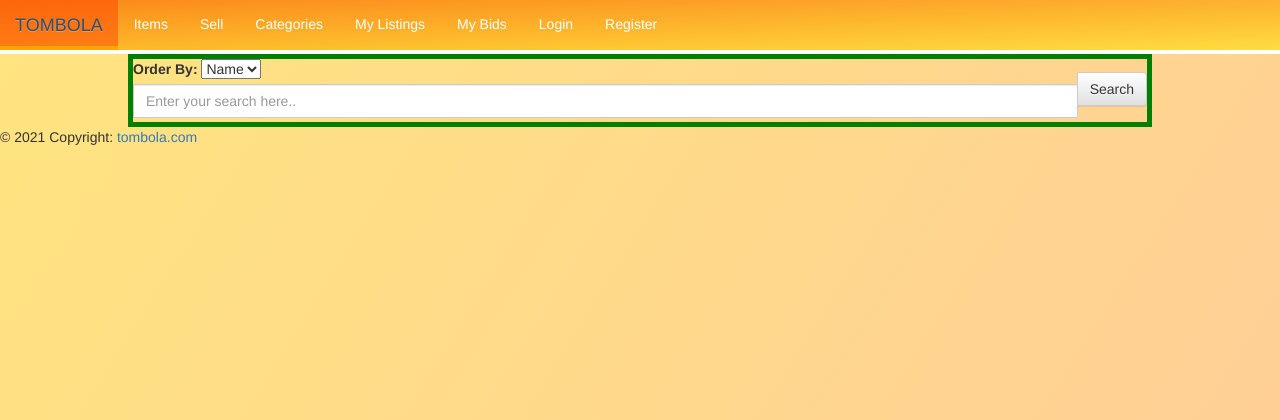
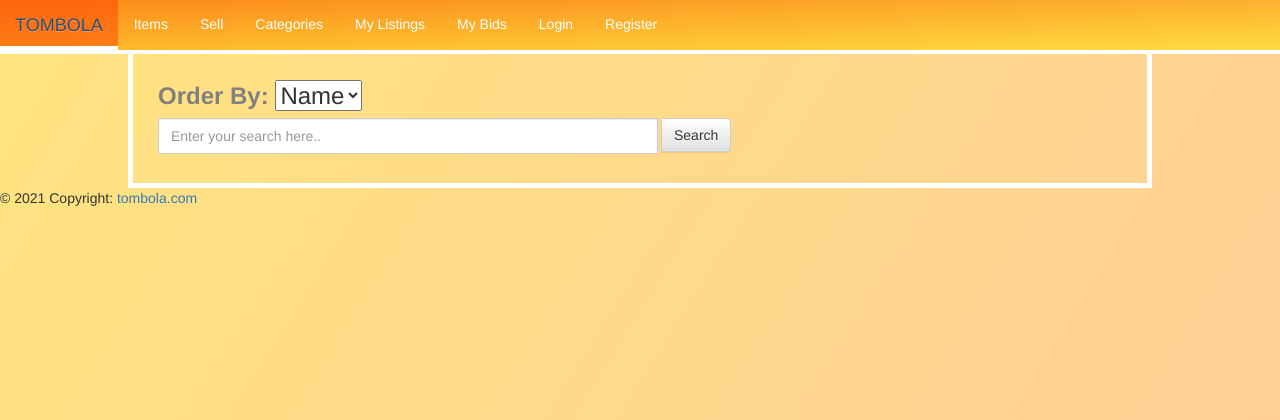
Before and after one commit to jonsteinar20/verklegt-namskei--2, a Django app: page / in a window 1280 px wide. Shown: the top 420 px of the page. Run offline with Django 4.2, Linux system fonts and the light colour scheme; data that the repository does not hold is empty.

Commit message:
main.css good night push

```diff
--- a/fire_sale/static/css/main.css
+++ b/fire_sale/static/css/main.css
@@ -1,15 +1,21 @@
 /* ###########################################################################################
+ #############################################################################################
+ #############################################################################################
+ #############################################################################################
+ #############################################################################################
+
     STYLESHEET TABLE OF CONTENTS
         1. BODY
         2. NAVIGATION BAR
         3. Search bar
         4. Items
         5. CONTAINER
- ########################################################################################### */
 
-
-
-/* 1. BODY ################################################################################# */
+ ###########################################################################################
+ ###########################################################################################
+ ###########################################################################################
+ ###########################################################################################
+/* 1. BODY   ############################################################################### */
 body{
     height: 100%;
     background: -webkit-gradient(linear, left top, right bottom, from(rgba(255, 202, 0, 0.5)), to(rgba(255, 153, 52, 0.5))) fixed;
@@ -17,7 +23,11 @@ body{
 
 
 
-/* 2. NAVIGATION BAR ####################################################################### */
+/* 2. NAVIGATION BAR   ##################################################################### */
+nav-bar-div{
+    position: fixed;
+}
+
 ul {
   list-style-type: none;
   margin: 0;
@@ -42,21 +52,36 @@ li a {
 /* Change the link color to #111 (black) on hover */
 li a:hover {
   background-color: rgba(255, 69, 0, 0.51);
-  border-bottom: 4px solid orange;
+  border-bottom: 4px solid #ffffff;
 }
 
 
 
-/* 3. Search bar in page items ############################################################# */
+/* 3. Search bar in page items   ########################################################### */
 .input-group{
-    padding-bottom: 4px;
+    font-size: x-large;
+    padding-top: 25px;
+    padding-bottom: 25px;
+    padding-left: 25px;
+}
+
+#search-box.form-control{
+    height: 36px;
+    width: 500px;
+}
+
+.input-group-btn {
+    width: 100px;
+    height: 40px;
+    float: right;
+    padding-left: 4px;
 }
 
 
 
-/* 4. Items #################################################################################*/
+/* 4. Items   ###############################################################################*/
 .items{
-    background-color: red;
+    background-color: white;
     display: flex;
     flex-direction: row;
     justify-content: space-around;
@@ -70,10 +95,8 @@ li a:hover {
     width: 563px;
 }
 
-.well.item{
-    display: inline-flex;
-    margin: auto;
-    border:solid red 8px;
+.well.items{
+    border: black 4px;
 }
 
 l.item a:hover {
@@ -88,36 +111,28 @@ l.item a:hover {
 
 .well.item a p{
     text-align: center;
+    border: black 10px;
 }
 
 .bid-btn{
-    float: right;
     border: 1px solid black;
-    padding: 10px 24px;
-    width: 10%;
-    height: 200px;
+    width: 200px;
+    height: 100px;
     display: block;
 }
 
-.container item-img{
-
+.single_item_container{
+    background-color: red;
+    width: 500px;
+    height: 400px;
+    font-size: larger;
 }
 
-.container item-img{
-
-}
-
-
-
-/* 5. CONTAINER ############################################################################ */
+/* 5. CONTAINER   ########################################################################## */
 .container_main{
-    /*font-family: "Apple Braille";
-    font-size: xx-large;
-    text-align: center;*/
-    border-top: solid green 5px;
-    border-bottom: solid green 5px;
-    border-right: solid green 5px;
-    border-left: solid green 5px;
+    border-bottom: solid white 5px;
+    border-right: solid white 5px;
+    border-left: solid white 5px;
     width: 80%;
     margin: auto;
 }
@@ -162,5 +177,5 @@ img.item-img{
 
 img.profile-image {
     height: 120px;
-    width: 120px;
+    width: 145px;
 }
--- a/fire_sale/templates/item/index.html
+++ b/fire_sale/templates/item/index.html
@@ -4,7 +4,7 @@
     <div class="input-group">
         <!-- Dropdown menu -->
         <div id="dropdown-menu">
-            <label for="orderby">Order By:</label>
+            <label style="color:grey" for="orderby">Order By:</label>
             <select name="orderby" id="orderby">
                 <option id="name-option" class="options">Name</option>
                 <option id="price-option" class="options">Price</option>
--- a/fire_sale/templates/item/item_details.html
+++ b/fire_sale/templates/item/item_details.html
@@ -1,12 +1,14 @@
 {% extends 'base.html' %}
 {% block content %}
+    <div class="well items">
+        <div class="single_item_container">
             <h1>{{ item.name }}</h1>
             <p>{{ item.description }}</p>
-    <p>{{ item.price }}</p>
+            <p>{{ item.price }} $ </p>
             {% for item_image in item.itemimage_set.all %}
                 <img src="{{ item_image.image }}" class="item-img" />
             {% endfor %}
-    <div class="container">
             <button class="bid-btn" type="button"><a href="{% url 'make_bid' item_id=item.id %}">Make A Bid</a></button>
         </div>
+    </div>
 {% endblock %}
--- a/fire_sale/templates/item/single_item.html
+++ b/fire_sale/templates/item/single_item.html
@@ -1,7 +1,7 @@
 <div class="well item">
     <a href="/items/{{ item.id }}">
         <img class="candy-img" src="{{ item.itemimage_set.first.image }}" />
-        <h4>{{ item.name }}</h4>
-        <p>{{ item.price }}</p>
+        <h2>{{ item.name }}</h2>
+        <p>{{ item.price }} $ </p>
     </a>
 </div>
--- a/fire_sale/templates/new_navigation_bar.html
+++ b/fire_sale/templates/new_navigation_bar.html
@@ -1,7 +1,7 @@
 
 <!-- New NavBar  -->
 <nav>
-    <div>
+    <div class="nav-bar-div">
         <ul>
               <li><a class="navbar-brand" href="/">TOMBOLA</a></li>
               <li><a href="{% url 'item-index' %}">Items <span class="sr-only">(current)</span></a></li>
```
Lines whose indentation alone changed are shown as unchanged.
